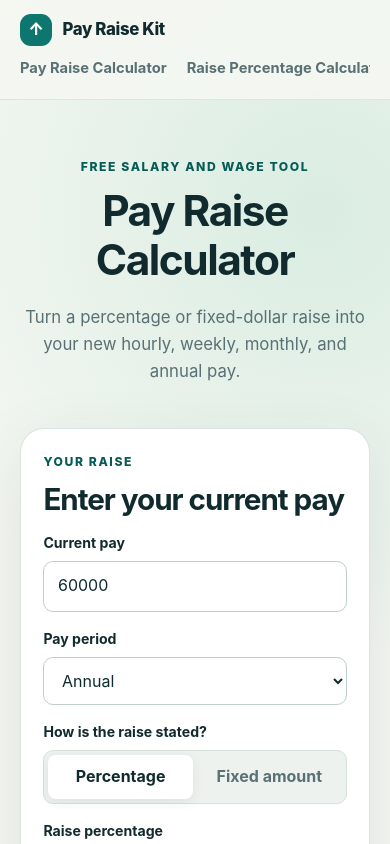
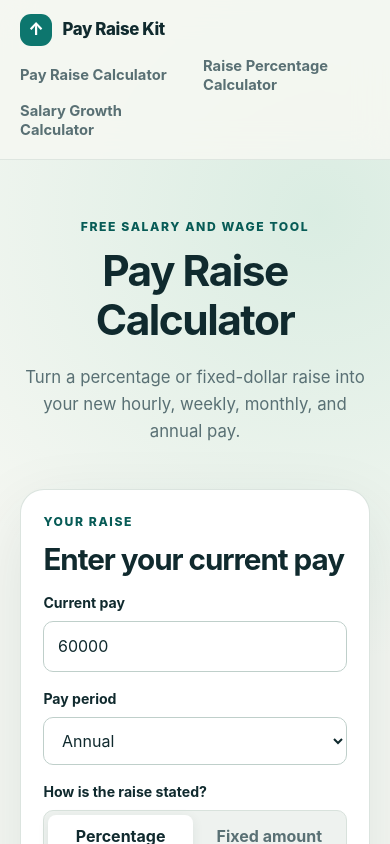
Before and after one commit to lvheguo5-hub/pay-raise-kit, a Next.js app: page / in a window 390 px wide. Shown: the top 844 px of the page. Built offline with nearby package versions, Linux system fonts and the light colour scheme.

Commit message:
fix: keep mobile navigation visible

```diff
--- a/app/globals.css
+++ b/app/globals.css
@@ -600,10 +600,10 @@ h3 {
   }
 
   .primary-nav {
+    flex-wrap: wrap;
     max-width: 100%;
-    overflow-x: auto;
     padding-bottom: 0.3rem;
-    white-space: nowrap;
+    white-space: normal;
   }
 
   .calculator-card {
@@ -621,6 +621,17 @@ h3 {
 }
 
 @media (max-width: 680px) {
+  .primary-nav {
+    display: grid;
+    gap: 0.45rem 1rem;
+    grid-template-columns: repeat(2, minmax(0, 1fr));
+    width: 100%;
+  }
+
+  .primary-nav a {
+    line-height: 1.3;
+  }
+
   .hero {
     padding-block: 3.6rem 1.5rem;
   }
```
Also changed, not shown: 2 other files (tests, documents, lock files or other folders).
